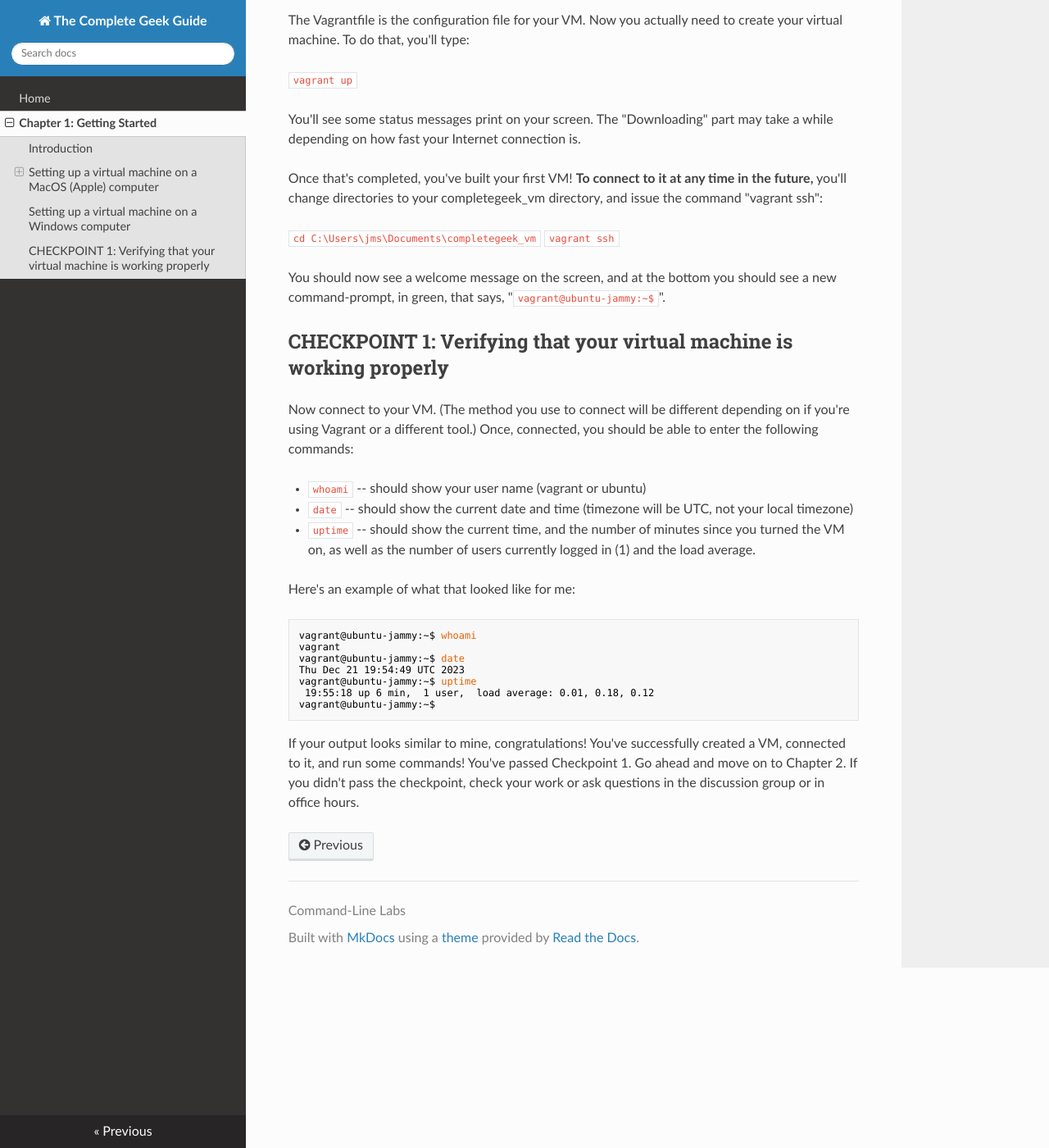
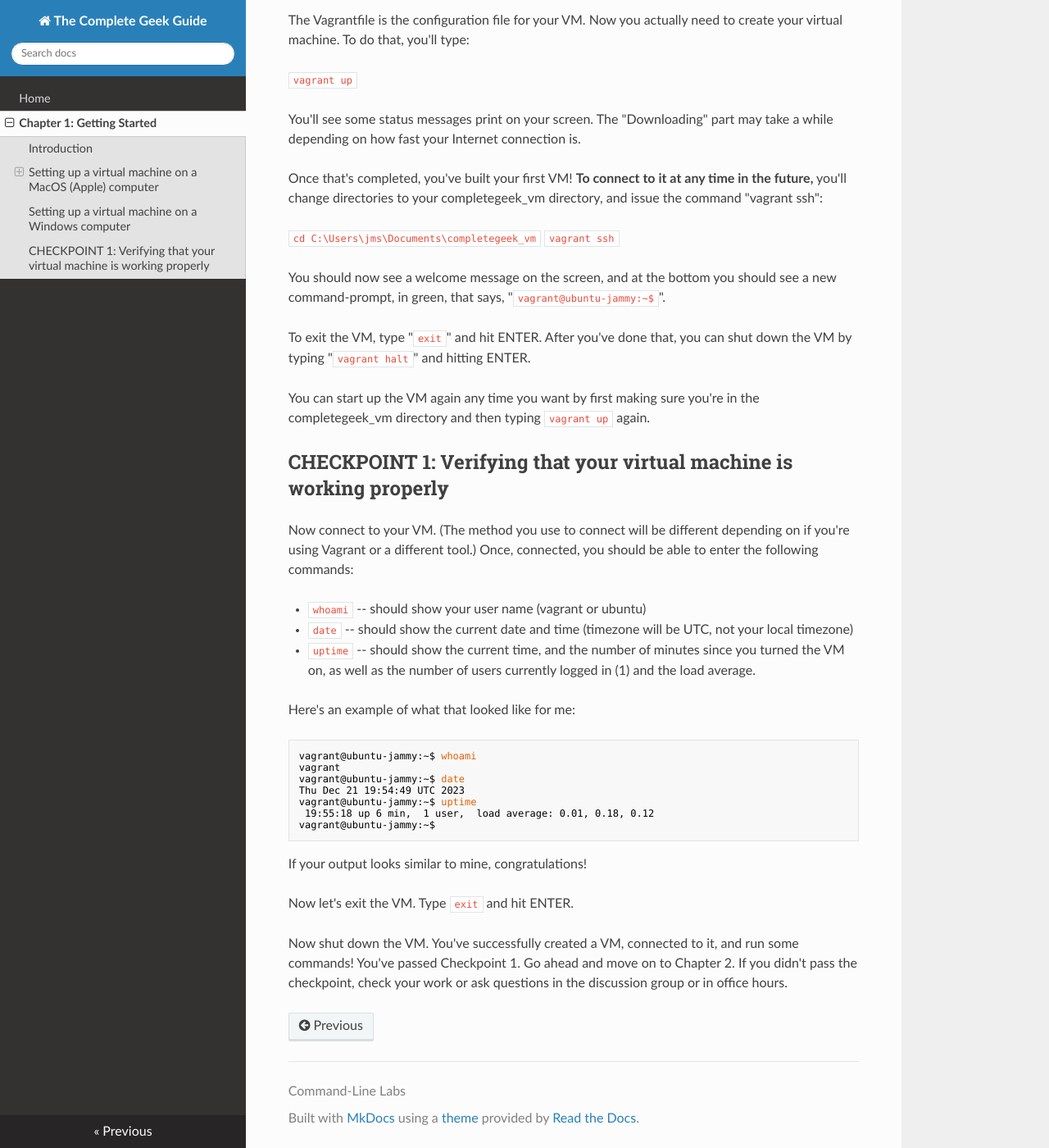
Before and after one commit to CommandLineLabs/completegeek, an MkDocs documentation site: the page built from docs/getting-started.md, in a window 1280 px wide and 1400 px high, scrolled down 3473 px. Shown: the whole window at 82% size. Built offline with MkDocs 1.6.1, drawn with Linux system fonts in a browser that asks for light colours; nearby versions of some CDN libraries; some of the changed text lies outside the part shown.

Commit message:
Adding instructions on exiting and shutting down the VM.

````diff
--- a/docs/getting-started.md
+++ b/docs/getting-started.md
@@ -12,9 +12,9 @@ Your laptop has a few important parts:
 
 * It has a **CPU**: The thing that actually does all the processing (following instructions that you or someone else wrote)
 * It has a **GPU**: A specialized type of CPU intended to be used for complicated graphics (and now often used for crypto or AI calculations)
-* It has a display: A screen that lets you see what's going on
-* It has RAM: Short-term memory that the CPU uses as kind of a scratch-pad. It gets erased every time you turn off or reboot your computer
-* It has long-term storage, either a hard drive or an SSD: This is a place for your CPU to write data, that lasts even when the computer is turned off or rebooted. It's where programs are installed, or your Word or Excel documents are saved.
+* It has a **display**: A screen that lets you see what's going on
+* It has **RAM**: Short-term memory that the CPU uses as kind of a scratch-pad. It gets erased every time you turn off or reboot your computer
+* It has **long-term storage**, either a **hard drive** or an **SSD**: This is a place for your CPU to write data, that lasts even when the computer is turned off or rebooted. It's where programs are installed, and your Word or Excel documents are saved.
 
 A virtual machine pretends that it has all those parts -- it has parts that pretend to be a CPU, pretend to be a display, pretend to be RAM, etc. You can install a brand-new operating system on it (different from what's running on your laptop) and from the point of view of that virtualized operating system, it thinks it's running on a regular computer. It doesn't necessarily know that it's on a VM. This provides us an easy and cheap way of accessing a Linux VM. Plus, if you mess something up, it's really easy to delete the VM and start over!
 
@@ -99,6 +99,10 @@ Once that's completed, you've built your first VM! **To connect to it at any tim
 
 You should now see a welcome message on the screen, and at the bottom you should see a new command-prompt, in green, that says, "`vagrant@ubuntu-jammy:~$`".
 
+To exit the VM, type "`exit`" and hit ENTER. After you've done that, you can shut down the VM by typing "`vagrant halt`" and hitting ENTER.
+
+You can start up the VM again any time you want by first making sure you're in the completegeek_vm directory and then typing `vagrant up` again.
+
 ## CHECKPOINT 1: Verifying that your virtual machine is working properly
 
 Now connect to your VM. (The method you use to connect will be different depending on if you're using Vagrant or a different tool.) Once, connected, you should be able to enter the following commands:
@@ -119,4 +123,8 @@ vagrant@ubuntu-jammy:~$ uptime
 vagrant@ubuntu-jammy:~$
 ```
 
-If your output looks similar to mine, congratulations! You've successfully created a VM, connected to it, and run some commands! You've passed Checkpoint 1. Go ahead and move on to Chapter 2. If you didn't pass the checkpoint, check your work or ask questions in the discussion group or in office hours.
+If your output looks similar to mine, congratulations!
+
+Now let's exit the VM. Type `exit` and hit ENTER.
+
+Now shut down the VM. You've successfully created a VM, connected to it, and run some commands! You've passed Checkpoint 1. Go ahead and move on to Chapter 2. If you didn't pass the checkpoint, check your work or ask questions in the discussion group or in office hours.
````
